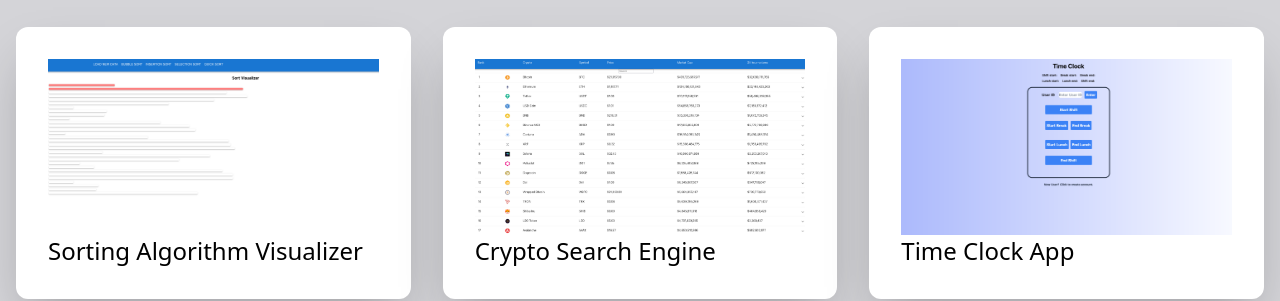
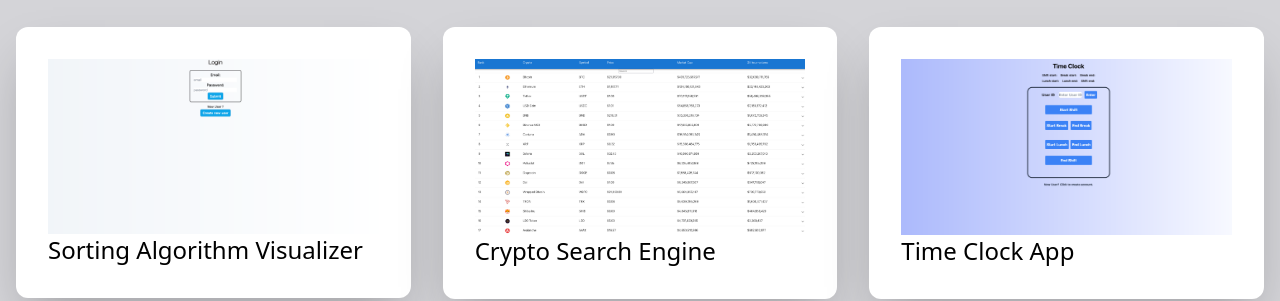
Before and after one commit to rkaufusi/my-portfolio, a React (Create React App) app: page / in a window 1280 px wide. Shown: the part 533-834 px from the top of the page. Built offline with nearby package versions, Linux system fonts and the light colour scheme.

Commit message:
added notes project

```diff
--- a/src/components/Projects.tsx
+++ b/src/components/Projects.tsx
@@ -2,6 +2,7 @@ import React from 'react'
 import algoImage from '../assets/Algo-visualizer3.png'
 import cryptoImage from '../assets/Crypto-search3.png'
 import timeclock from '../assets/timeclock.png'
+import notes from '../assets/note-fullstack.png'
 
 const Projects = () => {
     return (
@@ -9,9 +10,9 @@ const Projects = () => {
             <h1 className="text-center text-6xl pt-5 text-slate-800">Projects</h1>
             <div className="grid md:grid-cols-2 lg:grid-cols-3 justify-center mx-auto my-5">
 
-            <a href="https://dreamy-bunny-1985e8.netlify.app/" target="_blank" rel="noreferrer">
+            <a href="https://github.com/rkaufusi/notesBackend" target="_blank" rel="noreferrer">
                 <div className="bg-white m-4 p-8 rounded-xl shadow-2xl hover:scale-105 ease-in duration-200">
-                    <img src={algoImage} alt="/"/>
+                    <img src={notes} alt="/"/>
                     <div className="flex justify-between">
                         <h6 className="text-2xl">Sorting Algorithm Visualizer</h6>
                     </div>
```
Also changed, not shown: src/assets/note-fullstack.png (added).
